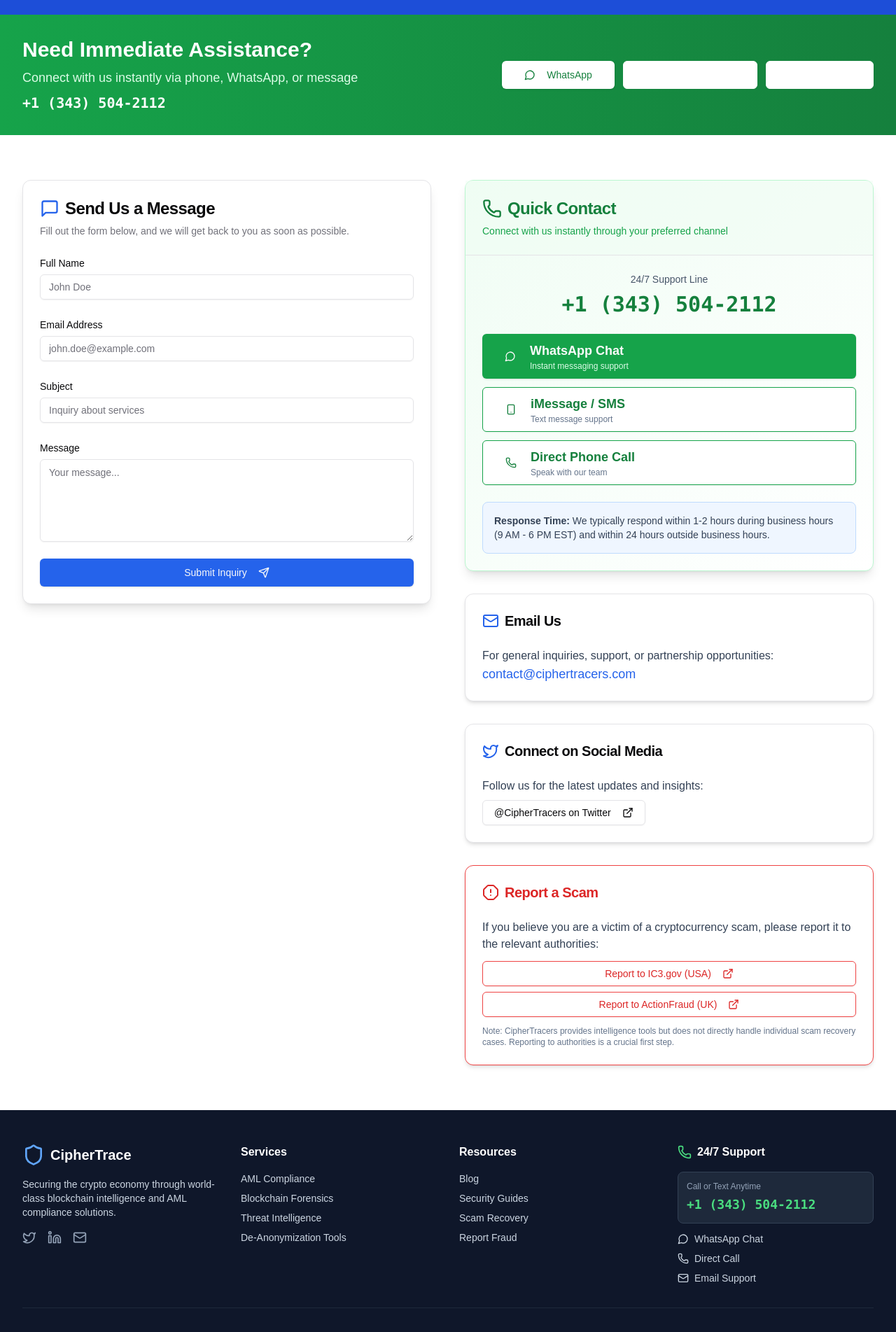
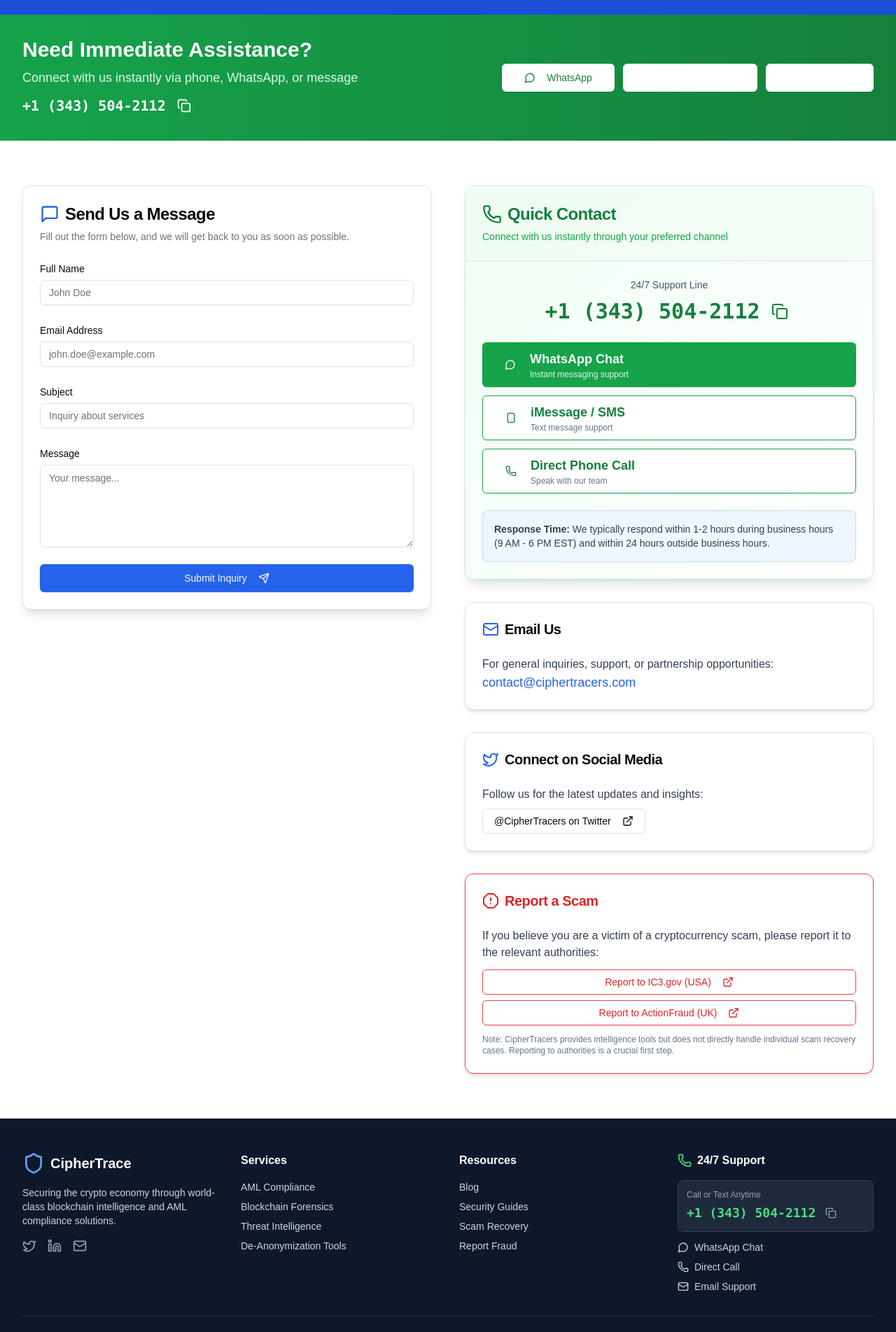
Before and after one commit to jocinoci512/sg-61369012-b5c1-4d02-bee9-74f4a7c95e54-1780674698, a Next.js app: page /contact in a window 1280 px wide. Shown: the part 380-2283 px from the top of the page at 70% size. Built offline with nearby package versions, Linux system fonts and the light colour scheme; no server answers.

Commit message:
feat(ui): add copy-to-clipboard for phone numbers

```diff
--- a/src/components/layout/Footer.tsx
+++ b/src/components/layout/Footer.tsx
@@ -1,10 +1,19 @@
 import Link from "next/link";
-import { Shield, Twitter, Linkedin, Mail, Phone, MessageCircle } from "lucide-react";
+import { Shield, Twitter, Linkedin, Mail, Phone, MessageCircle, Copy, Check } from "lucide-react";
+import { useState } from "react";
 
 export default function Footer() {
   const phoneNumber = "+1 (343) 504-2112";
+  const phoneNumberRaw = "+13435042112";
   const whatsappUrl = "https://wa.me/13435042112?text=Hello%2C%20I%20need%20help%20with%20crypto%20security.";
   const telUrl = "tel:+13435042112";
+  const [copied, setCopied] = useState(false);
+
+  const copyPhone = () => {
+    navigator.clipboard.writeText(phoneNumberRaw);
+    setCopied(true);
+    setTimeout(() => setCopied(false), 2000);
+  };
 
   return (
     <footer className="bg-slate-900 text-white">
@@ -62,9 +71,18 @@ export default function Footer() {
             <div className="space-y-3">
               <div className="bg-slate-800 p-3 rounded-lg border border-slate-700">
                 <p className="text-xs text-slate-400 mb-1">Call or Text Anytime</p>
-                <a href={telUrl} className="text-lg font-bold text-green-400 hover:text-green-300 transition-colors font-mono">
-                  {phoneNumber}
-                </a>
+                <div className="flex items-center gap-2">
+                  <a href={telUrl} className="text-lg font-bold text-green-400 hover:text-green-300 transition-colors font-mono">
+                    {phoneNumber}
+                  </a>
+                  <button
+                    onClick={copyPhone}
+                    className="p-1.5 hover:bg-slate-700 rounded transition-colors text-slate-400 hover:text-green-400"
+                    aria-label="Copy phone number"
+                  >
+                    {copied ? <Check className="h-4 w-4" /> : <Copy className="h-4 w-4" />}
+                  </button>
+                </div>
               </div>
               <div className="space-y-2">
                 <a
--- a/src/pages/contact.tsx
+++ b/src/pages/contact.tsx
@@ -8,7 +8,7 @@ import { Label } from "@/components/ui/label";
 import { Badge } from "@/components/ui/badge";
 import Header from "@/components/layout/Header";
 import Footer from "@/components/layout/Footer";
-import { Mail, MessageSquare, Send, Twitter, ExternalLink, AlertOctagon, Phone, MessageCircle, Smartphone } from "lucide-react";
+import { Mail, MessageSquare, Send, Twitter, ExternalLink, AlertOctagon, Phone, MessageCircle, Smartphone, Copy, Check } from "lucide-react";
 import { useState } from "react";
 import { Alert, AlertDescription } from "@/components/ui/alert";
 import { AlertCircle, CheckCircle2 } from "lucide-react";
@@ -17,6 +17,7 @@ export default function ContactPage() {
   const [submitting, setSubmitting] = useState(false);
   const [submitted, setSubmitted] = useState(false);
   const [error, setError] = useState("");
+  const [copiedPhone, setCopiedPhone] = useState(false);
 
   const handleSubmit = async (e: React.FormEvent<HTMLFormElement>) => {
     e.preventDefault();
@@ -106,6 +107,12 @@ Submitted: ${new Date().toLocaleString()}
   const smsUrl = `sms:${phoneNumber}`;
   const telUrl = `tel:${phoneNumber}`;
 
+  const copyPhone = () => {
+    navigator.clipboard.writeText(phoneNumber);
+    setCopiedPhone(true);
+    setTimeout(() => setCopiedPhone(false), 2000);
+  };
+
   return (
     <>
       <Head>
@@ -143,7 +150,18 @@ Submitted: ${new Date().toLocaleString()}
                 <div className="text-white text-center md:text-left">
                   <h2 className="text-2xl md:text-3xl font-bold mb-2">Need Immediate Assistance?</h2>
                   <p className="text-green-100 text-lg">Connect with us instantly via phone, WhatsApp, or message</p>
-                  <p className="text-white font-mono font-bold text-xl mt-2">{displayPhone}</p>
+                  <div className="flex items-center justify-center md:justify-start gap-2 mt-2">
+                    <a href={telUrl} className="text-white font-mono font-bold text-xl hover:text-green-100 transition-colors">
+                      {displayPhone}
+                    </a>
+                    <button
+                      onClick={copyPhone}
+                      className="p-2 hover:bg-white/10 rounded transition-colors text-white"
+                      aria-label="Copy phone number"
+                    >
+                      {copiedPhone ? <Check className="h-5 w-5" /> : <Copy className="h-5 w-5" />}
+                    </button>
+                  </div>
                 </div>
                 <div className="flex flex-wrap justify-center gap-3">
                   <Button asChild size="lg" className="bg-white text-green-700 hover:bg-green-50 min-w-[140px]">
@@ -239,9 +257,18 @@ Submitted: ${new Date().toLocaleString()}
                     <CardContent className="pt-6">
                       <div className="text-center mb-6">
                         <p className="text-sm font-medium text-slate-600 mb-2">24/7 Support Line</p>
-                        <a href={telUrl} className="text-3xl font-bold text-green-700 hover:text-green-800 font-mono">
-                          {displayPhone}
-                        </a>
+                        <div className="flex items-center justify-center gap-2">
+                          <a href={telUrl} className="text-3xl font-bold text-green-700 hover:text-green-800 font-mono">
+                            {displayPhone}
+                          </a>
+                          <button
+                            onClick={copyPhone}
+                            className="p-2 hover:bg-green-100 rounded transition-colors text-green-700"
+                            aria-label="Copy phone number"
+                          >
+                            {copiedPhone ? <Check className="h-6 w-6" /> : <Copy className="h-6 w-6" />}
+                          </button>
+                        </div>
                       </div>
 
                       <div className="grid grid-cols-1 gap-3">
--- a/src/pages/report-scam.tsx
+++ b/src/pages/report-scam.tsx
@@ -10,7 +10,7 @@ import { Input } from "@/components/ui/input";
 import { Label } from "@/components/ui/label";
 import { Textarea } from "@/components/ui/textarea";
 import { Select, SelectContent, SelectItem, SelectTrigger, SelectValue } from "@/components/ui/select";
-import { AlertCircle, CheckCircle2, ArrowLeft, ArrowRight, ShieldCheck, FileText, Database, Send, Save, MessageCircle, Copy } from "lucide-react";
+import { AlertCircle, CheckCircle2, ArrowLeft, ArrowRight, ShieldCheck, FileText, Database, Send, Save, MessageCircle, Copy, Check } from "lucide-react";
 import { Alert, AlertDescription } from "@/components/ui/alert";
 
 const FRAUD_TYPES = [
@@ -49,6 +49,7 @@ export default function ReportScamPage() {
   const [autoSaved, setAutoSaved] = useState(false);
   const [referenceId, setReferenceId] = useState("");
   const [copiedRef, setCopiedRef] = useState(false);
+  const [copiedPhone, setCopiedPhone] = useState(false);
 
   // Form data state
   const [formData, setFormData] = useState({
@@ -280,8 +281,15 @@ Reference ID: ${newReferenceId}
 
   // Contact URLs for different platforms
   const phoneNumber = "+13435042112";
+  const displayPhone = "+1 (343) 504-2112";
   const smsUrl = `sms:${phoneNumber}${referenceId ? `&body=${encodeURIComponent(`My reference ID is ${referenceId}`)}` : ''}`;
   const telUrl = `tel:${phoneNumber}`;
+
+  const copyPhone = () => {
+    navigator.clipboard.writeText(phoneNumber);
+    setCopiedPhone(true);
+    setTimeout(() => setCopiedPhone(false), 2000);
+  };
 
   return (
     <>
@@ -355,7 +363,19 @@ Reference ID: ${newReferenceId}
                   </Button>
                 </div>
                 <p className="text-sm text-blue-200 mt-4">
-                  📱 Contact us: WhatsApp • iMessage • SMS • Call: <strong className="text-white">+1 (343) 504-2112</strong>
+                  📱 Contact us: WhatsApp • iMessage • SMS • Call:
+                  <span className="inline-flex items-center gap-1 ml-1">
+                    <a href={telUrl} className="text-white font-semibold hover:text-blue-100 transition-colors">
+                      +1 (343) 504-2112
+                    </a>
+                    <button
+                      onClick={copyPhone}
+                      className="p-1 hover:bg-white/10 rounded transition-colors text-white"
+                      aria-label="Copy phone number"
+                    >
+                      {copiedPhone ? <Check className="h-3 w-3" /> : <Copy className="h-3 w-3" />}
+                    </button>
+                  </span>
                 </p>
               </div>
             </div>
@@ -787,7 +807,19 @@ Reference ID: ${newReferenceId}
                         </Button>
                       </div>
                       <p className="text-sm text-slate-600 text-center">
-                        Contact us directly at <strong>+1 (343) 504-2112</strong>
+                        Contact us directly at
+                        <span className="inline-flex items-center gap-1 ml-1">
+                          <a href={telUrl} className="font-semibold text-slate-900 hover:text-green-600 transition-colors">
+                            +1 (343) 504-2112
+                          </a>
+                          <button
+                            onClick={copyPhone}
+                            className="p-1 hover:bg-slate-100 rounded transition-colors text-slate-600"
+                            aria-label="Copy phone number"
+                          >
+                            {copiedPhone ? <Check className="h-4 w-4" /> : <Copy className="h-4 w-4" />}
+                          </button>
+                        </span>
                       </p>
                     </div>
 
```
